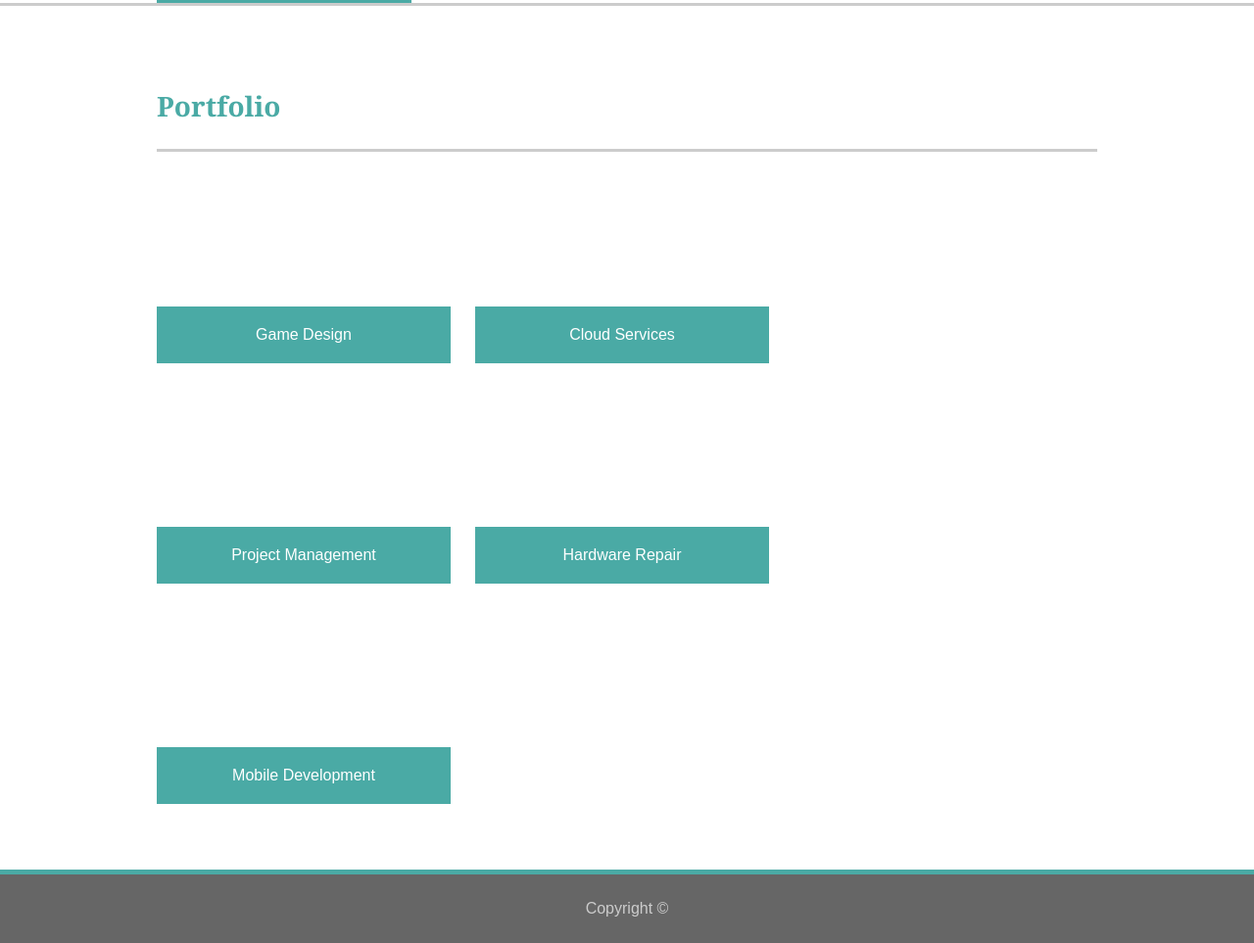
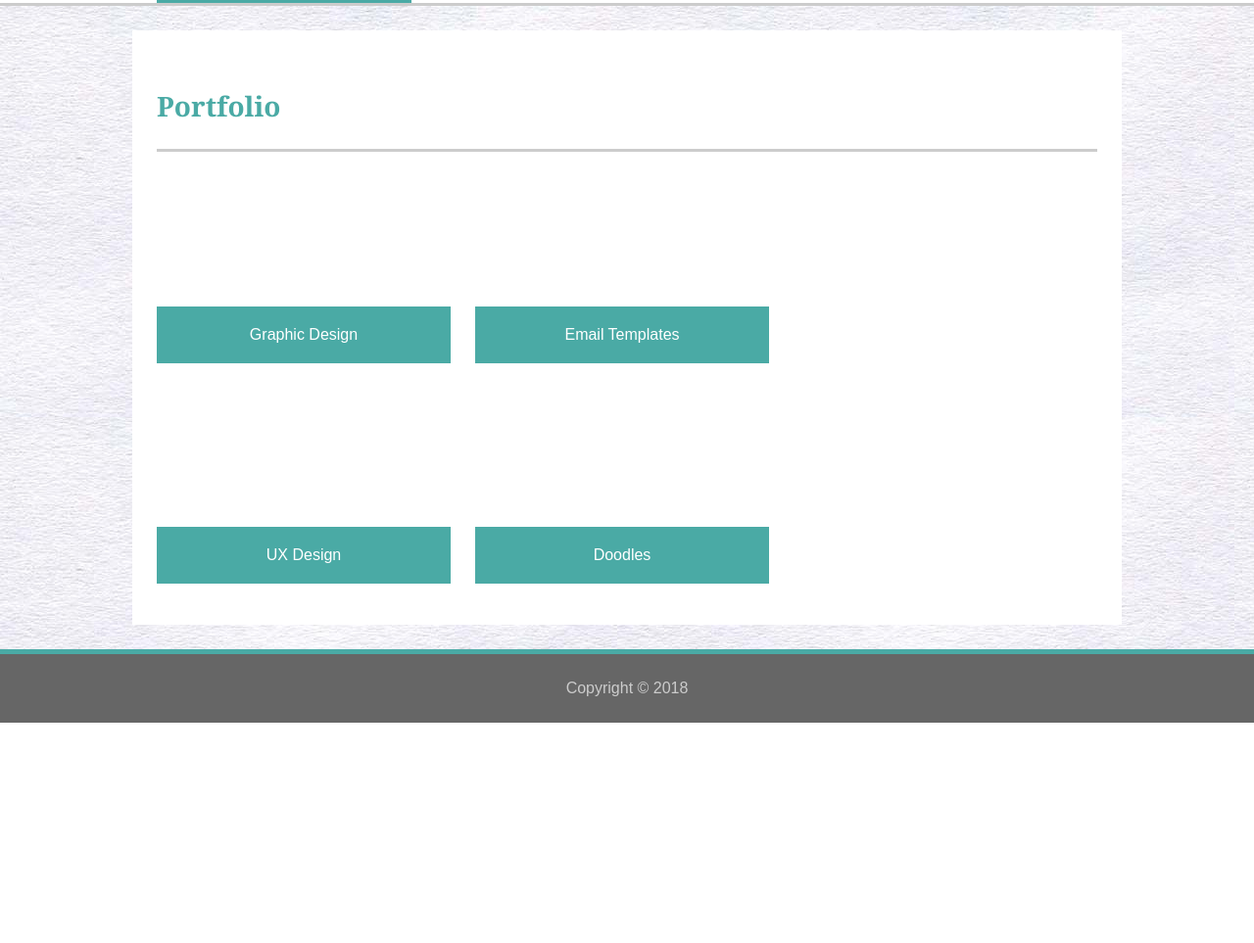
Before and after one commit to ichhgandhi/Basic-Portfolio, a plain HTML site: page portfolio.html in a window 1280 px wide. Shown: the part 81-1044 px from the top of the page at 98% size. After the commit the page ends 819 px from the top, so only its background shows below. Drawn offline with Linux system fonts and the light colour scheme.

Commit message:
Basic-Portfolio

```diff
--- a/assets/css/style.css
+++ b/assets/css/style.css
@@ -70,7 +70,7 @@ body {
     border-left: 1px solid #ccc;
   }
   .body-bg {
-    background-image: url('assets/images/bg-w.jpg');
+    background-image: url('../images/white-bg.jpg');
     background-repeat: repeat;
     min-height: 588px;
     border-top: 3px solid #ccc;
--- a/portfolio.html
+++ b/portfolio.html
@@ -25,39 +25,34 @@
         <div class="skill-row">
           <div class="skill" id="skill-1">
             <div class="skill-desc">
-              <a href="#">Game Design</a>
+              <a href="#">Graphic Design</a>
             </div>
           </div>
           <div class="skill" id="skill-2">
             <div class="skill-desc">
-              <a href="#">Cloud Services</a>
+              <a href="#">Email Templates</a>
             </div>
           </div>
         </div>
         <div class="skill-row">
           <div class="skill" id="skill-3">
             <div class="skill-desc">
-              <a href="#">Project Management</a>
+              <a href="#">UX Design</a>
             </div>
           </div>
           <div class="skill" id="skill-4">
             <div class="skill-desc">
-              <a href="#">Hardware Repair</a>
+              <a href="#">Doodles</a>
             </div>
           </div>
         </div>
-        <div class="skill-row">
-          <div class="skill" id="skill-5">
-            <div class="skill-desc">
-              <a href="#">Mobile Development</a>
-            </div>
           </div>
         </div>
       </div>
     </div>
     <div class="container footer-bg">
       <div class="footer-container">
-        <p>Copyright &copy;</p>
+        <p>Copyright &copy; 2018</p>
       </div>
     </div>
   </body>
```
Also changed, not shown: contact.html (+2 -2 lines), index.html (+1 -1 lines), assets/images/bg-w.jpg (deleted), 3 other files.
